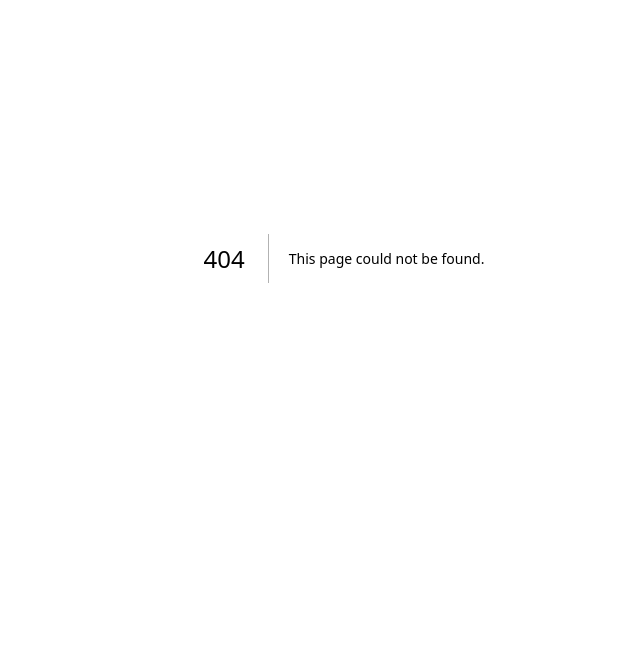
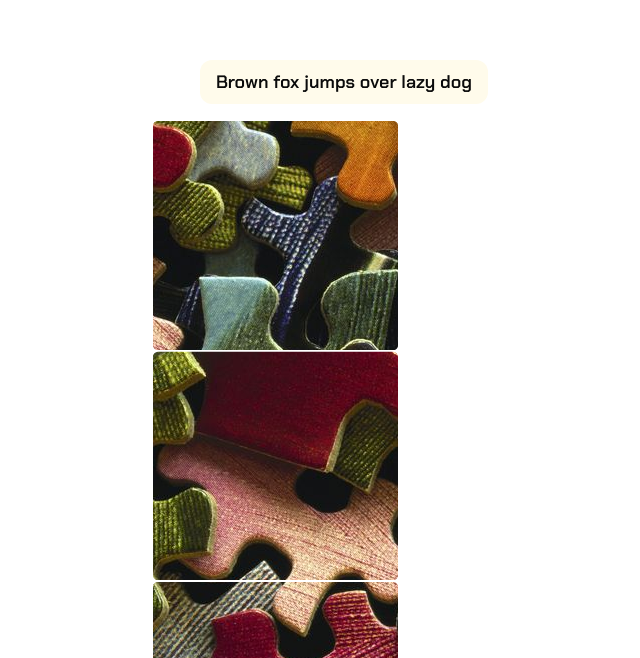
Before and after one commit to Arttribute/mosaics, a Next.js app: page /games/1 in a window 1280 px wide. Before the commit this address had no page. Shown: the part 142-800 px from the top of the page, without its empty margins (296-936 px from the left). Built offline with nearby package versions, Linux system fonts and the light colour scheme.

Commit message:
feat: add initial gameplay screen

```diff
--- /dev/null
+++ b/app/games/[slug]/page.tsx
@@ -0,0 +1,15 @@
+import Image from "next/image";
+import TileSelector from "@/components/game/tile-selector";
+
+export default function Game() {
+  return (
+    <div>
+      <div className="flex flex-col items-center justify-center mt-6 h-screen">
+        <div className="px-4 py-2 mx-8 mb-4 bg-amber-50 rounded-xl text-center max-w-96">
+          <h1 className="text-lg font-bold">Brown fox jumps over lazy dog</h1>
+        </div>
+        <TileSelector src="/puzzle1.jpeg" numCols={3} numRows={3} />
+      </div>
+    </div>
+  );
+}
--- /dev/null
+++ b/components/game/tile-selector.tsx
@@ -0,0 +1,139 @@
+"use client";
+
+import { useEffect, useRef, useState } from "react";
+
+interface Props {
+  src: string;
+  numCols: number;
+  numRows: number;
+}
+
+const TileSelector: React.FC<Props> = ({ src, numCols, numRows }) => {
+  const canvasRef = useRef<HTMLCanvasElement>(null);
+  const [pieces, setPieces] = useState<{ id: number; img: string }[]>([]);
+  const [shuffledPieces, setShuffledPieces] = useState<
+    { id: number; img: string }[]
+  >([]);
+  const [isComplete, setIsComplete] = useState(false); // State variable for puzzle completion
+
+  useEffect(() => {
+    const fetchImage = async (url: string) => {
+      const response = await fetch(url);
+      const blob = await response.blob();
+      return URL.createObjectURL(blob);
+    };
+
+    fetchImage(src).then((dataUrl) => {
+      const image = new Image();
+      image.src = dataUrl;
+
+      image.onload = () => {
+        const canvas = canvasRef.current;
+        if (!canvas) return;
+
+        const ctx = canvas.getContext("2d");
+        if (!ctx) return;
+
+        canvas.width = image.width;
+        canvas.height = image.height;
+        ctx.drawImage(image, 0, 0);
+
+        // Calculate the size of each piece
+        const pieceWidth = Math.floor(image.width / numCols);
+        const pieceHeight = Math.floor(image.height / numRows);
+
+        const tempPieces: { id: number; img: string }[] = [];
+
+        for (let row = 0; row < numRows; row++) {
+          for (let col = 0; col < numCols; col++) {
+            const piece = ctx.getImageData(
+              col * pieceWidth,
+              row * pieceHeight,
+              pieceWidth,
+              pieceHeight
+            );
+            const pieceCanvas = document.createElement("canvas");
+            pieceCanvas.width = pieceWidth;
+            pieceCanvas.height = pieceHeight;
+            const pieceCtx = pieceCanvas.getContext("2d");
+            pieceCtx?.putImageData(piece, 0, 0);
+
+            tempPieces.push({
+              id: row * numCols + col,
+              img: pieceCanvas.toDataURL(),
+            });
+          }
+        }
+
+        setPieces(tempPieces);
+
+        for (let i = tempPieces.length - 1; i > 0; i--) {
+          const j = Math.floor(Math.random() * (i + 1));
+          [tempPieces[i], tempPieces[j]] = [tempPieces[j], tempPieces[i]];
+        }
+        setShuffledPieces(tempPieces);
+
+        // Revoke the object URL after use
+        URL.revokeObjectURL(dataUrl);
+      };
+    });
+  }, [src]);
+
+  const handleDragStart = (event: React.DragEvent, id: number) => {
+    event.dataTransfer.setData("text/plain", id.toString());
+  };
+
+  const handleDrop = (event: React.DragEvent) => {
+    event.preventDefault();
+    const sourceId = parseInt(event.dataTransfer.getData("text/plain"));
+    const targetId = parseInt(event.currentTarget.id);
+    if (sourceId !== targetId) {
+      const newPieces = [...shuffledPieces];
+      [newPieces[sourceId], newPieces[targetId]] = [
+        newPieces[targetId],
+        newPieces[sourceId],
+      ];
+      setShuffledPieces(newPieces);
+      checkCompletion(newPieces);
+    }
+  };
+
+  const handleDragOver = (event: React.DragEvent) => {
+    event.preventDefault();
+  };
+
+  const checkCompletion = (pieces: { id: number; img: string }[]) => {
+    for (let i = 0; i < pieces.length; i++) {
+      if (pieces[i].id !== i) {
+        setIsComplete(false);
+        return;
+      }
+    }
+    setIsComplete(true);
+  };
+
+  return (
+    <div>
+      <div className="w-96 h-96 relative">
+        <canvas ref={canvasRef} style={{ display: "none" }} />
+        <div className={`grid grid-cols-${numCols}`}>
+          {shuffledPieces.map((piece, index) => (
+            <img
+              key={index}
+              id={index.toString()}
+              src={piece.img}
+              draggable="true"
+              onDragStart={(e) => handleDragStart(e, index)}
+              onDrop={handleDrop}
+              onDragOver={handleDragOver}
+              className="p-[0.8px] col-span-1 rounded-md cursor-pointer hover:shadow-lg transition duration-200 ease-in-out"
+            />
+          ))}
+        </div>
+      </div>
+      {isComplete && <div className="text-center mt-4">Puzzle Complete!</div>}
+    </div>
+  );
+};
+
+export default TileSelector;
```
